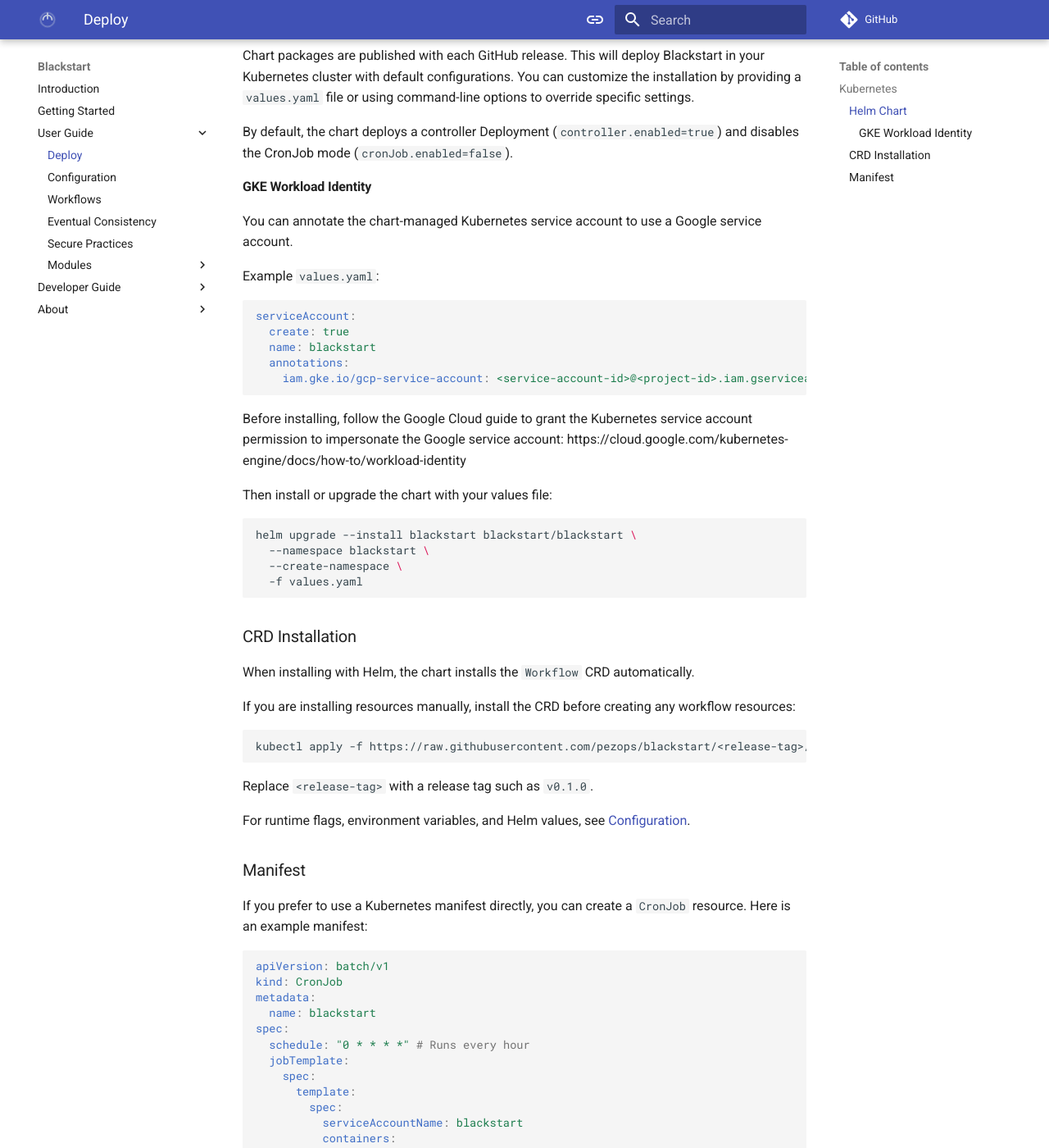
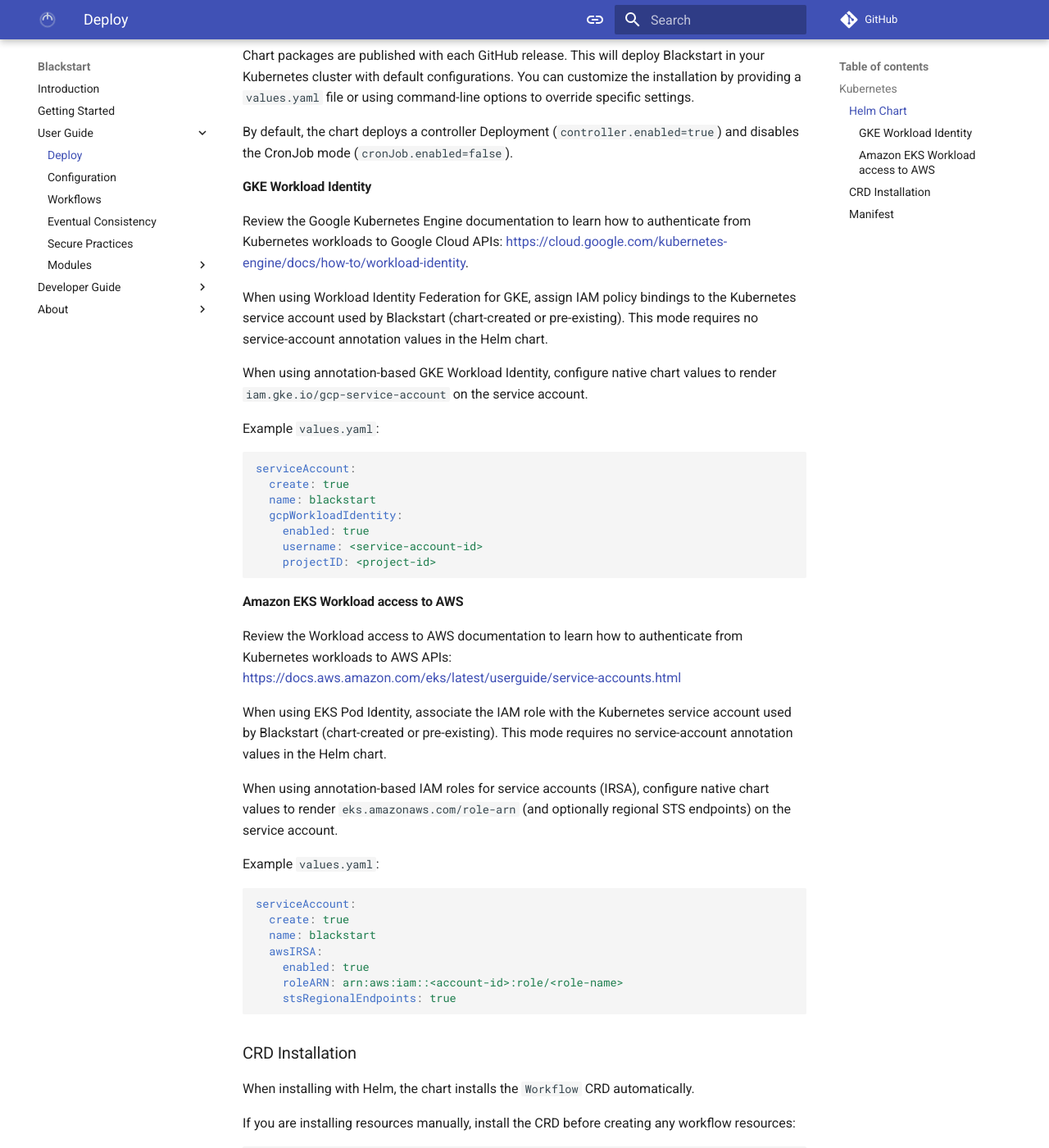
Before and after one commit to pezops/blackstart, an MkDocs documentation site: the page built from docs/user-guide/deploy.md, in a window 1280 px wide and 1400 px high, scrolled down 634 px. Shown: the whole window at 82% size. Built offline with MkDocs 1.6.1 and Material for MkDocs 9.7.7, drawn with Linux system fonts in a browser that asks for light colours; comment, search, counter and statistics services are not loaded.

Commit message:
feat(helm): Add support for GKE and AWS workload identity in Helm chart (#37)

````diff
--- a/docs/user-guide/deploy.md
+++ b/docs/user-guide/deploy.md
@@ -33,7 +33,16 @@ CronJob mode (`cronJob.enabled=false`).
 
 #### GKE Workload Identity
 
-You can annotate the chart-managed Kubernetes service account to use a Google service account.
+Review the Google Kubernetes Engine documentation to learn how to authenticate from Kubernetes
+workloads to Google Cloud APIs:
+[https://cloud.google.com/kubernetes-engine/docs/how-to/workload-identity](https://cloud.google.com/kubernetes-engine/docs/how-to/workload-identity).
+
+When using Workload Identity Federation for GKE, assign IAM policy bindings to the Kubernetes
+service account used by Blackstart (chart-created or pre-existing). This mode requires no
+service-account annotation values in the Helm chart.
+
+When using annotation-based GKE Workload Identity, configure native chart values to render
+`iam.gke.io/gcp-service-account` on the service account.
 
 Example `values.yaml`:
 
@@ -41,21 +50,35 @@ Example `values.yaml`:
 serviceAccount:
   create: true
   name: blackstart
-  annotations:
-    iam.gke.io/gcp-service-account: <service-account-id>@<project-id>.iam.gserviceaccount.com
+  gcpWorkloadIdentity:
+    enabled: true
+    username: <service-account-id>
+    projectID: <project-id>
 ```
 
-Before installing, follow the Google Cloud guide to grant the Kubernetes service account permission
-to impersonate the Google service account:
-https://cloud.google.com/kubernetes-engine/docs/how-to/workload-identity
+#### Amazon EKS Workload access to AWS
 
-Then install or upgrade the chart with your values file:
+Review the Workload access to AWS documentation to learn how to authenticate from Kubernetes
+workloads to AWS APIs:
+[https://docs.aws.amazon.com/eks/latest/userguide/service-accounts.html](https://docs.aws.amazon.com/eks/latest/userguide/service-accounts.html)
 
-```bash
-helm upgrade --install blackstart blackstart/blackstart \
-  --namespace blackstart \
-  --create-namespace \
-  -f values.yaml
+When using EKS Pod Identity, associate the IAM role with the Kubernetes service account used by
+Blackstart (chart-created or pre-existing). This mode requires no service-account annotation values
+in the Helm chart.
+
+When using annotation-based IAM roles for service accounts (IRSA), configure native chart values to
+render `eks.amazonaws.com/role-arn` (and optionally regional STS endpoints) on the service account.
+
+Example `values.yaml`:
+
+```yaml
+serviceAccount:
+  create: true
+  name: blackstart
+  awsIRSA:
+    enabled: true
+    roleARN: arn:aws:iam::<account-id>:role/<role-name>
+    stsRegionalEndpoints: true
 ```
 
 ### CRD Installation
````
Also changed, not shown: docs/user-guide/configuration.md (+28 -22 lines), 2 other files.
